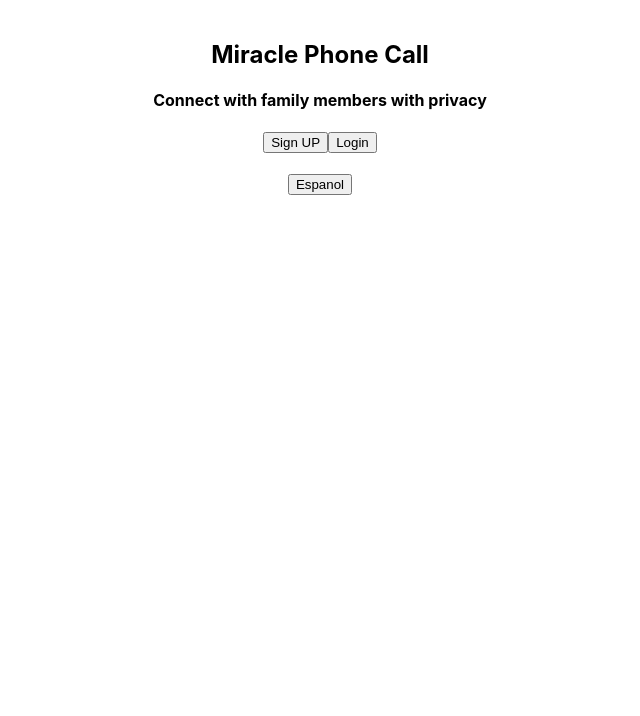
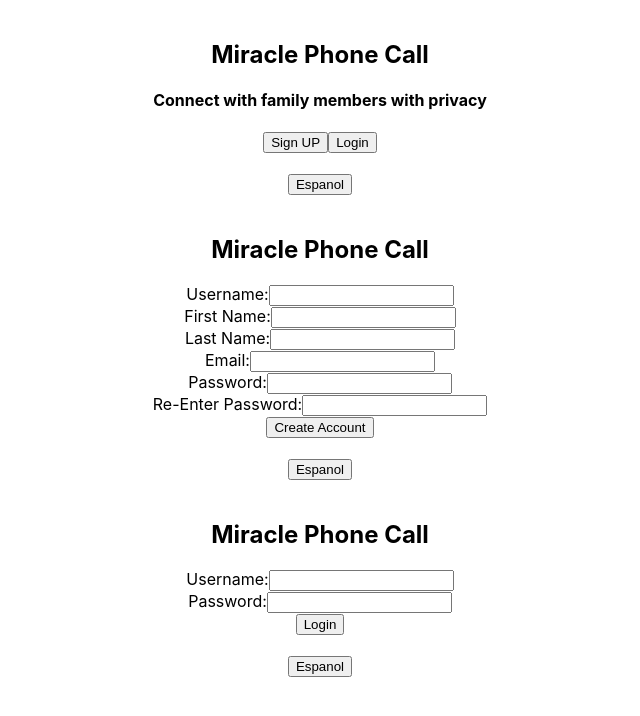
Before and after one commit to Miracle-Phone-Call/miracle-phone-call-frontEnd, a React (Create React App) app in the folder miracle-phone-call/: page / in a window 1280 px wide. Shown: the top 716 px of the page, without its empty margins (320-960 px from the left). Built offline with nearby package versions, Linux system fonts and the light colour scheme.

Commit message:
created more components and skeleton for the 3 pages

```diff
--- a/miracle-phone-call/src/App.js
+++ b/miracle-phone-call/src/App.js
@@ -1,9 +1,13 @@
 import './App.css';
 import Landing from './Components/Landing';
+import Signup from './Components/Signup';
+import Login from './Components/Login';
 function App() {
   return (
     <div className="App">
       <Landing />
+      <Signup />
+      <Login />
     </div>
   );
 }
--- a/miracle-phone-call/src/Components/Label.js
+++ b/miracle-phone-call/src/Components/Label.js
@@ -1,3 +1,4 @@
+// refractor form to be used later
 export default function Label() {
   return (
     <div>
--- a/miracle-phone-call/src/Components/Login.js
+++ b/miracle-phone-call/src/Components/Login.js
@@ -0,0 +1,27 @@
+import Logo from "./Logo"
+import Footer from "./Footer"
+
+export default function Login() {
+  return(
+    <div>
+      <Logo />
+      <div className="login-body">
+        <div className="contents">
+          <form>
+            <label>Username:
+              <input></input>
+            </label>
+            <br></br>
+            <label>Password:
+              <input></input>
+            </label>
+            <br></br>
+            <button>Login</button>
+          </form>
+        </div>
+        <img/>
+      </div>
+      <Footer />
+    </div>
+  )
+}
--- a/miracle-phone-call/src/Components/Signup.js
+++ b/miracle-phone-call/src/Components/Signup.js
@@ -5,11 +5,38 @@ export default function Signup() {
   return(
     <div>
       <Logo />
-      <form>
-        <Label />
-        <Label />
-        <Label />
-      </form>
+      <div className="signup-body">
+        <div className="contents">
+          <form>
+            <label>Username:
+              <input></input>
+            </label>
+            <br></br>
+            <label>First Name:
+              <input></input>
+            </label>
+            <br></br>
+            <label>Last Name:
+              <input></input>
+            </label>
+            <br></br>
+            <label>Email:
+              <input></input>
+            </label>
+            <br></br>
+            <label>Password:
+              <input></input>
+            </label>
+            <br></br>
+            <label>Re-Enter Password:
+              <input></input>
+            </label>
+            <br></br>
+            <button>Create Account</button>
+          </form>
+        </div>
+        <img/>
+      </div>
       <Footer />
     </div>
   )
```
Also changed, not shown: miracle-phone-call/src/Components/Chat-room.js (added, +14 -0 lines), miracle-phone-call/src/Components/Chat.js (added, +8 -0 lines).
